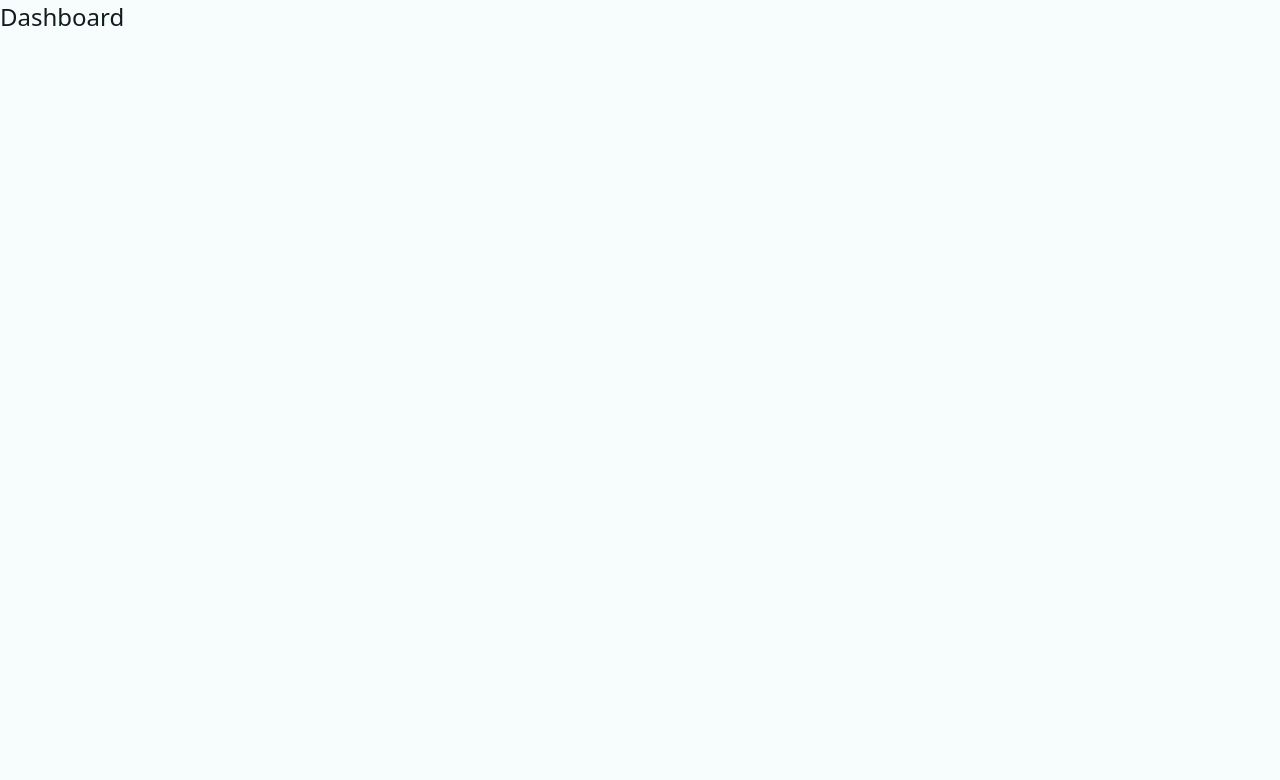
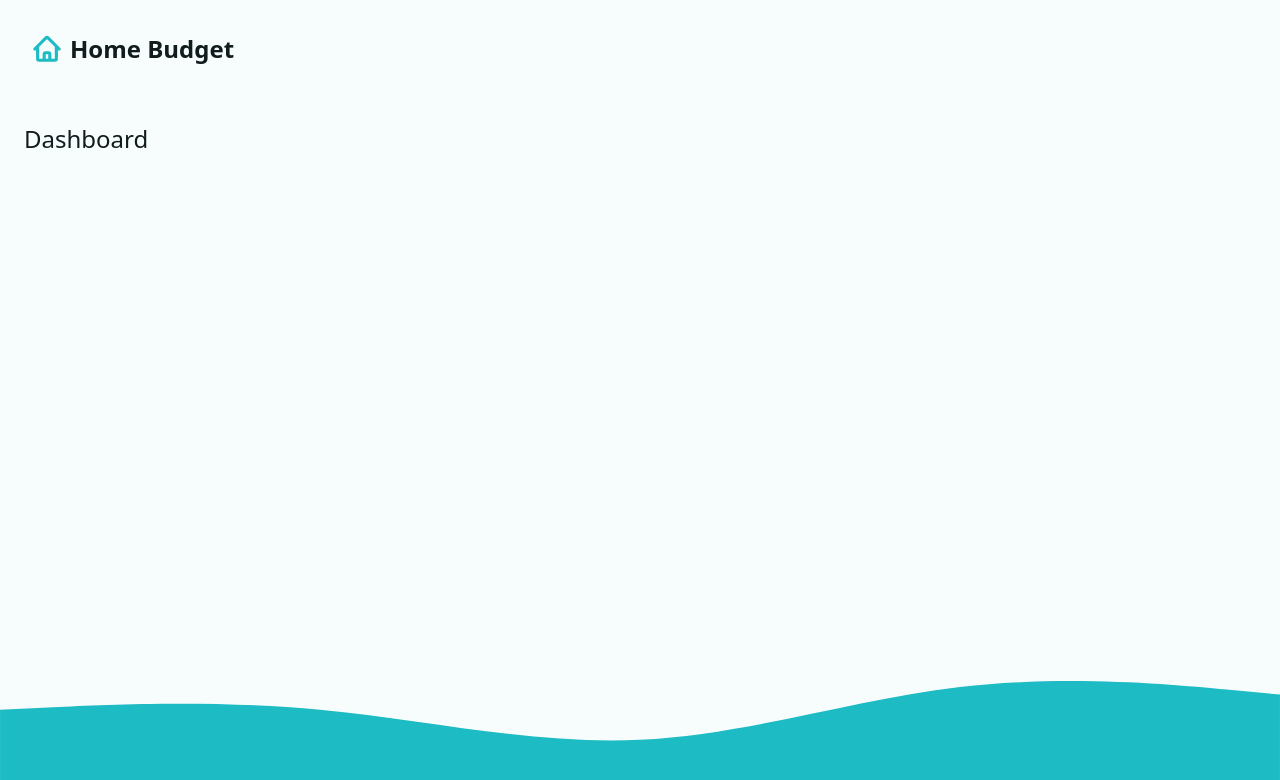
Before and after one commit to therajtinku/Budget-App, a React (Vite) app: page / in a window 1280 px wide. Shown: the top 780 px of the page. Built offline with nearby package versions, Linux system fonts and the light colour scheme.

Commit message:
added actions and performed delete actions

```diff
--- a/package.json
+++ b/package.json
@@ -10,6 +10,7 @@
     "preview": "vite preview"
   },
   "dependencies": {
+    "@heroicons/react": "^2.1.5",
     "react": "^18.3.1",
     "react-dom": "^18.3.1",
     "react-router-dom": "6.8"
--- a/src/App.jsx
+++ b/src/App.jsx
@@ -7,16 +7,31 @@
 import { Dashboard, dashboardLoader } from "./pages/Dashboard";
 import Error from "./pages/Error";
 
+//layouts
+import Main, { mainLoader } from "./layouts/Main";
+
+//actions
+import { logoutAction } from "./actions/logout";
+
 const router = createBrowserRouter([
   {
     path: "/",
-    element: <Dashboard />,
-    loader: dashboardLoader,
+    element: <Main />,
+    loader: mainLoader,
+    errorElement: <Error />,
+    children: [
+      {
+        index: true,
+        element: <Dashboard />,
+        loader: dashboardLoader,
+        errorElement: <Error />
+      },
+      {
+        path: "logout",
+        action: logoutAction
+      }
+    ]
   },
-  {
-    path: "*",
-    element: <Error />
-  }
 ]);
 
 function App() {
--- /dev/null
+++ b/src/actions/logout.js
@@ -0,0 +1,15 @@
+//rrd imports
+import { redirect } from "react-router-dom";
+
+//helpers
+import { deleteItem } from "../helpers";
+
+export async function logoutAction() {
+    //delete the user
+    deleteItem({
+        key: "userName"
+    })
+    //return and redirect user
+    return redirect("/")
+
+}
--- /dev/null
+++ b/src/components/Nav.jsx
@@ -0,0 +1,43 @@
+//rrd imports
+import { Form, NavLink } from "react-router-dom";
+
+//library
+import { TrashIcon } from '@heroicons/react/24/solid'
+
+//assets
+import logomark from "../assets/logomark.svg";
+
+const Nav = ({userName}) => {
+  return (
+    <nav>
+        <NavLink
+         to="/"
+         aria-label="Go to home"
+        >
+        <img src={logomark} alt="" height={30} />
+        <span>Home Budget</span>
+        </NavLink>
+        {
+          userName && (
+            <Form
+              method="post"
+              action="logout"
+              onSubmit={(event)=>{
+                if(!confirm("Delete user and all data ?")){
+                  event.preventDefault()
+                }
+              }}
+            >
+              <button type="submit" className="btn btn--warning">
+                <span>Delete User</span>
+                <TrashIcon width={20}/>
+              </button>
+
+            </Form>
+          )
+        }
+    </nav>
+  )
+}
+
+export default Nav;
--- a/src/helpers.js
+++ b/src/helpers.js
@@ -2,3 +2,7 @@
 export const fetchData = (key) => {
     return JSON.parse(localStorage.getItem(key));
   };
+
+  export const deleteItem = ({key})=>{
+    return localStorage.removeItem(key)
+  }
--- /dev/null
+++ b/src/layouts/Main.jsx
@@ -0,0 +1,35 @@
+// rrd imports
+import { Outlet, useLoaderData } from "react-router-dom"
+
+//assests
+import wave from "../assets/wave.svg";
+
+//components
+import Nav from "../components/Nav";
+
+//helpers functions
+import { fetchData } from "../helpers"
+
+//Loader
+export function mainLoader(){
+    const userName = fetchData("userName")
+    return {userName}
+
+}
+
+const Main = () => {
+
+    const { userName } = useLoaderData();
+
+  return (
+    <div className="layout">
+        <Nav userName={userName} />
+        <main>
+        <Outlet />
+        </main>
+        <img src={wave} alt="" />
+    </div>
+  )
+}
+
+export default Main;
--- a/src/pages/Dashboard.jsx
+++ b/src/pages/Dashboard.jsx
@@ -1,5 +1,7 @@
+// rrd imports
+import { useLoaderData } from "react-router-dom"
+
 //helpers functions
-import { useLoaderData } from "react-router-dom"
 import { fetchData } from "../helpers"
 
 //Loader
```
Also changed, not shown: 1 other file (tests, documents, lock files or other folders).
